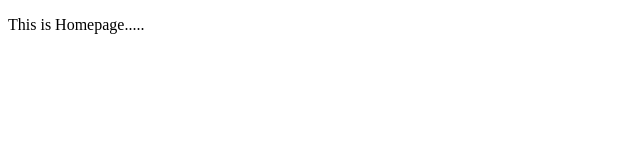
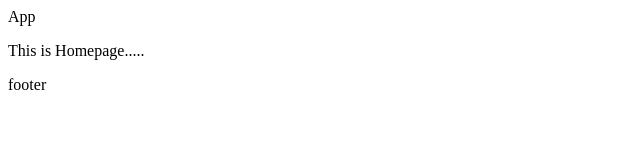
Before and after one commit to praveenwork622/example, a plain HTML site: page Index.html in a window 1280 px wide. Shown: the whole page, without its empty margins (0-640 px from the left). Drawn offline with Linux system fonts and the light colour scheme.

Commit message:
edited files and html and styles

```diff
--- a/Index.html
+++ b/Index.html
@@ -5,6 +5,12 @@
     <title>Home</title>
 </head>
 <body>
-<p>This is Homepage.....</p>
+<header>App</header>
+<section>
+    <p>This is Homepage.....</p>
+</section>
+<footer>
+    footer
+</footer>
 </body>
 </html>
--- a/Style/style.css
+++ b/Style/style.css
@@ -0,0 +1,3 @@
+body{
+    color: #555d68;
+    }
```
